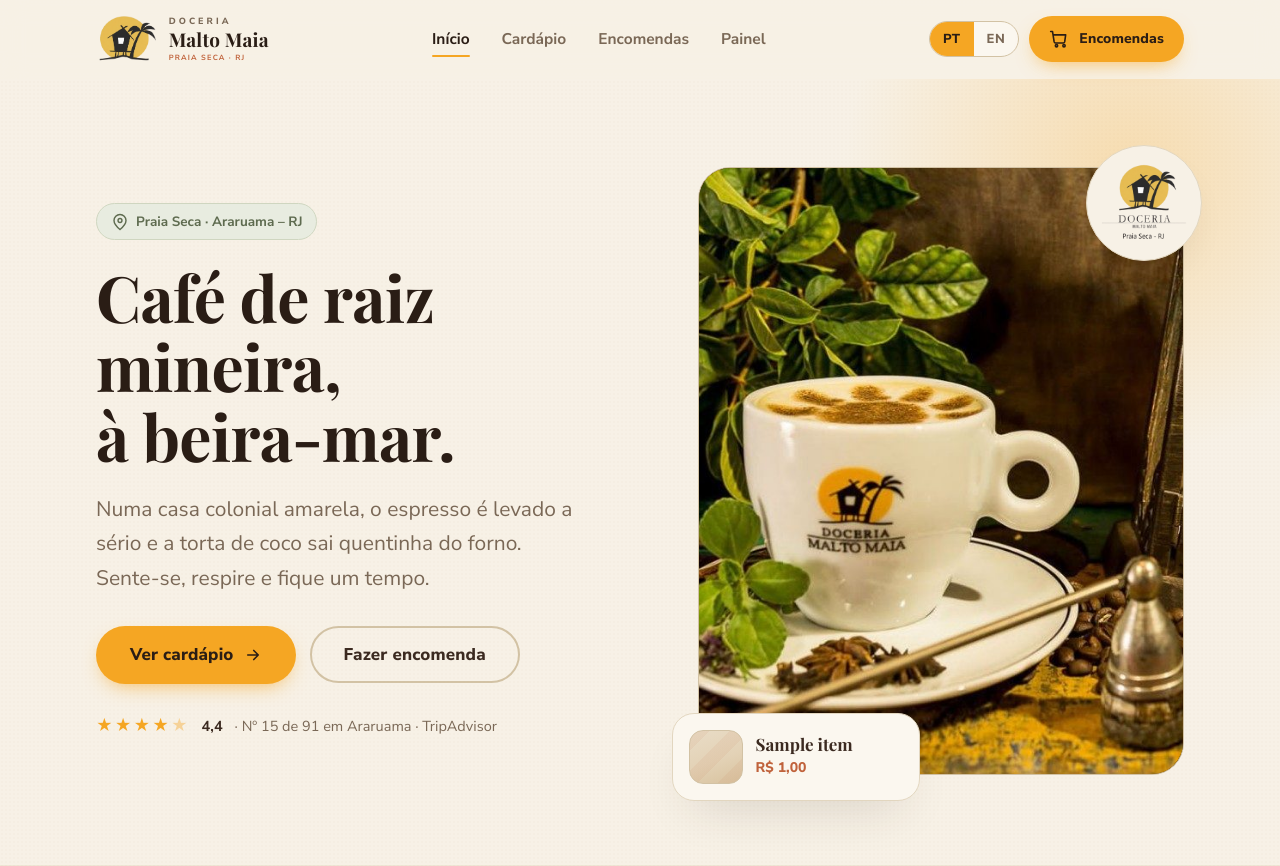
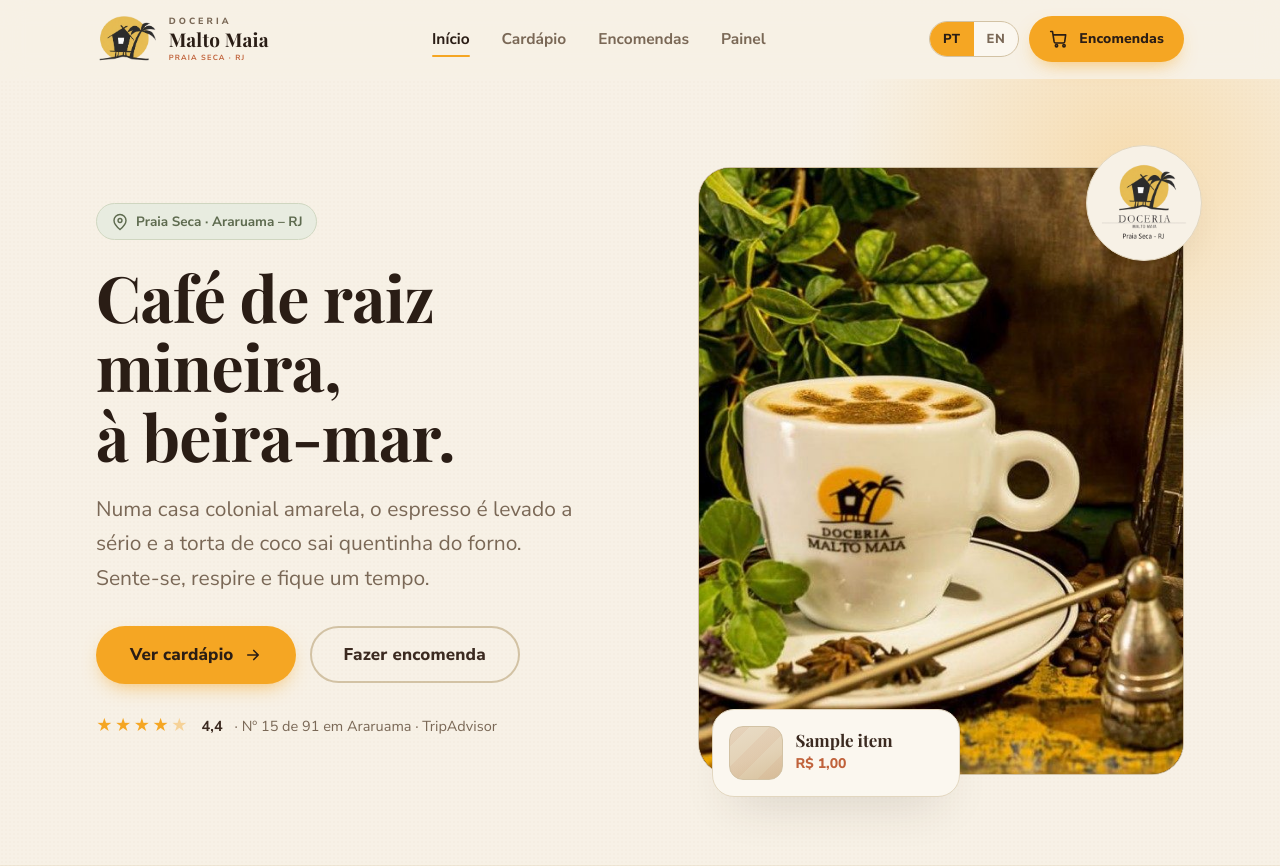
Before and after one commit to LexCardoso/malto-maia, a Django app: page / in a window 1280 px wide. Shown: the top 866 px of the page. Run offline with Django 5.2, Linux system fonts and the light colour scheme; tables that the repository leaves empty hold one stand-in row (values such as "Sample post"); parts of the project's set-up code (start-up, migrations or seed data) failed here and were passed over; some web fonts are replaced.

Commit message:
Hero: card flutuante sem vazar (mobile/tablet) e sem ficar torto
A regra base do .hero-float tinha left:-26px (overhang p/ a esquerda). No desktop caia na folga entre colunas, mas o responsive.css so corrigia a <=620px -- entre 621-920px (onde o hero ja empilha e a imagem centraliza) o card vazava p/ a esquerda e ficava torto. Base agora left:14px (inset) + max-width de seguranca; selo insetado no mobile. Card fica dentro da imagem em todas as larguras (375/768/1280, 0 overflow).

Co-Authored-By: Claude Opus 4.8 (1M context) <noreply@anthropic.com>

```diff
--- a/static/css/site.css
+++ b/static/css/site.css
@@ -52,7 +52,7 @@
 .hero-rate { display: flex; align-items: center; gap: 12px; }
 .hero-art { position: relative; width: 100%; }
 .hero-shot { aspect-ratio: 4/5; border-radius: var(--r-xl); }
-.hero-float { position: absolute; bottom: -26px; left: -26px; width: 248px; padding: 16px;
+.hero-float { position: absolute; bottom: -22px; left: 14px; width: 248px; max-width: calc(100% - 28px); padding: 16px;
   box-shadow: 0 24px 50px -22px var(--shadow-deep); }
 .hero-float .nm { font-family: var(--display); font-weight: 700; font-size: 17px; line-height: 1.15; white-space: nowrap; }
 .hero-float .pr { color: var(--terracota); font-weight: 800; font-size: 14px; margin-top: 3px; }
@@ -61,6 +61,11 @@
   background: var(--cream); border: 1px solid var(--line); box-shadow: 0 18px 40px -20px var(--shadow-deep);
   display: flex; align-items: center; justify-content: center; padding: 12px; }
 .hero-seal img { width: 100%; height: 100%; object-fit: contain; }
+/* No mobile a imagem e full-width: card e selo ficam DENTRO dos cantos (sem vazar). */
+@media (max-width: 620px) {
+  .hero-float { left: 12px; bottom: 12px; }
+  .hero-seal { top: 10px; right: 10px; }
+}
 
 /* ---------- SECTION HEAD ---------- */
 .sec-head { max-width: 620px; }
```
